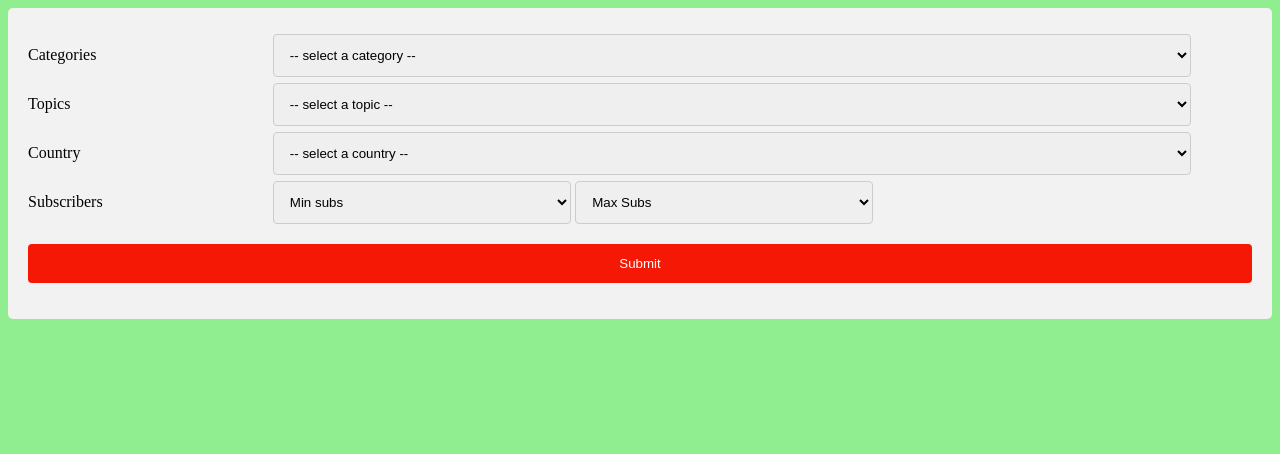
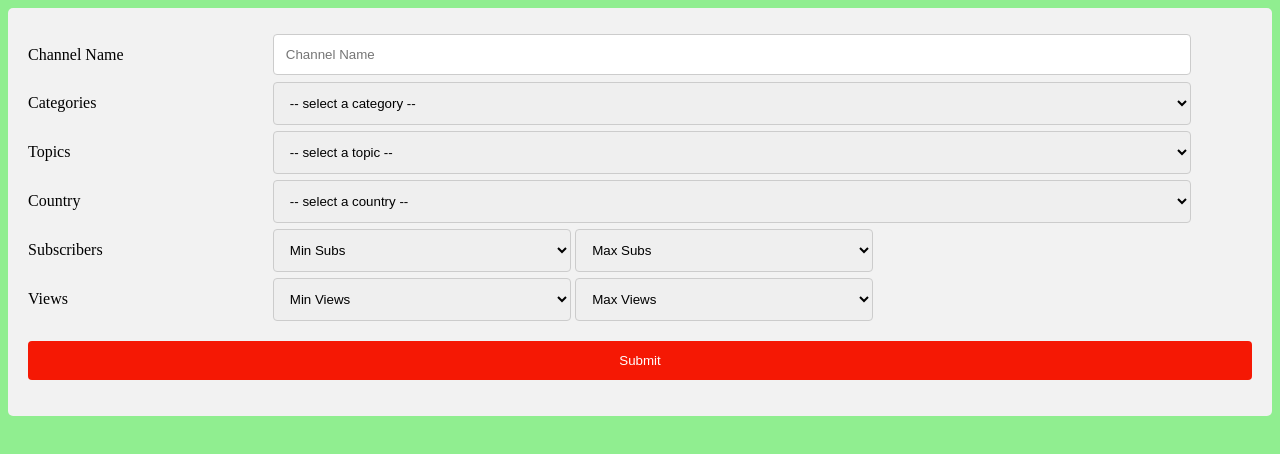
Before and after one commit to PrinceWanted/PrinceWanted.github.io, a plain HTML site: page index.html in a window 1280 px wide. Drawn offline with Linux system fonts and the light colour scheme.

Commit message:
changes to form

```diff
--- a/index.html
+++ b/index.html
@@ -6,6 +6,14 @@
 <body>
     <div class="container">
         <form action="action_page.php">
+          <div class="row">
+            <div class="col-25">
+              <label for="channel">Channel Name</label>
+            </div>
+            <div class="col-75">
+              <input type="text" id="channel" name="channel" placeholder="Channel Name" >
+            </div>
+          </div>
           <div class="row">
             <div class="col-25">
               <label for="categories">Categories</label>
@@ -94,7 +102,7 @@
             </div>
             <div class="col-subs">
               <select class="options">
-                <option disabled selected value>Min subs</option>
+                <option disabled selected value>Min Subs</option>
                 <option value="subs1">0 </option>
                 <option value="subs2">100</option>
                 <option value="subs3">200</option>
@@ -136,6 +144,53 @@
             </div>
           </div>
           <div class="row">
+            <div class="col-25">
+              <label for="views">Views</label>
+            </div>
+            <div class="col-subs">
+              <select class="options">
+                <option disabled selected value>Min Views</option>
+                <option value="subs1">0 </option>
+                <option value="subs2">100</option>
+                <option value="subs3">200</option>
+                <option value="subs4">500</option>
+                <option value="subs5">1,000</option>
+                <option value="subs6">2,000</option>
+                <option value="subs7">5,000</option>
+                <option value="subs8">10,000</option>
+                <option value="subs9">20,000</option>
+                <option value="subs10">50,000</option>
+                <option value="subs11">100,000</option>
+                <option value="subs12">200,000</option>
+                <option value="subs13">500,000</option>
+                <option value="subs14">1,000,000</option>
+                <option value="subs15">2,000,000</option>
+                <option value="subs16">5,000,000</option>
+                <!-- <option value="">International</option> -->
+              </select>
+              <select class="options">
+                <option disabled selected value>Max Views</option>
+                <option value="subs1">0 </option>
+                <option value="subs2">100</option>
+                <option value="subs3">200</option>
+                <option value="subs4">500</option>
+                <option value="subs5">1,000</option>
+                <option value="subs6">2,000</option>
+                <option value="subs7">5,000</option>
+                <option value="subs8">10,000</option>
+                <option value="subs9">20,000</option>
+                <option value="subs10">50,000</option>
+                <option value="subs11">100,000</option>
+                <option value="subs12">200,000</option>
+                <option value="subs13">500,000</option>
+                <option value="subs14">1,000,000</option>
+                <option value="subs15">2,000,000</option>
+                <option value="subs16">5,000,000</option>
+                <!-- <option value="">International</option> -->
+              </select>
+            </div>
+          </div>
+          <div class="row">
             <input type="submit" value="Submit">
           </div>
         </form>
--- a/style.css
+++ b/style.css
@@ -1,4 +1,12 @@
 select{
+    width: 100%;
+    padding: 12px;
+    border: 1px solid #ccc;
+    border-radius: 4px;
+    box-sizing: border-box;
+    resize: vertical;
+  }
+  #channel{
     width: 100%;
     padding: 12px;
     border: 1px solid #ccc;
```
